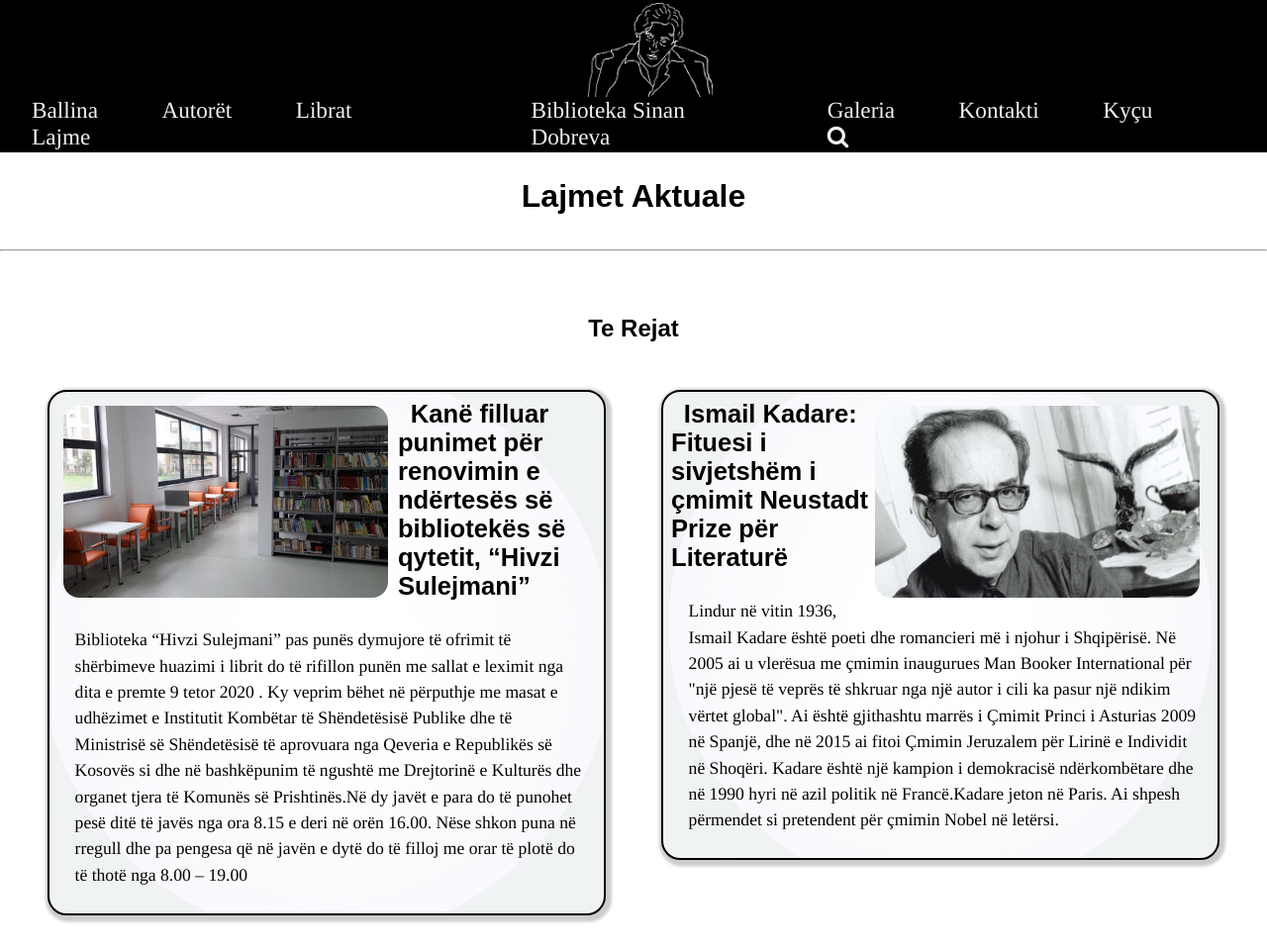
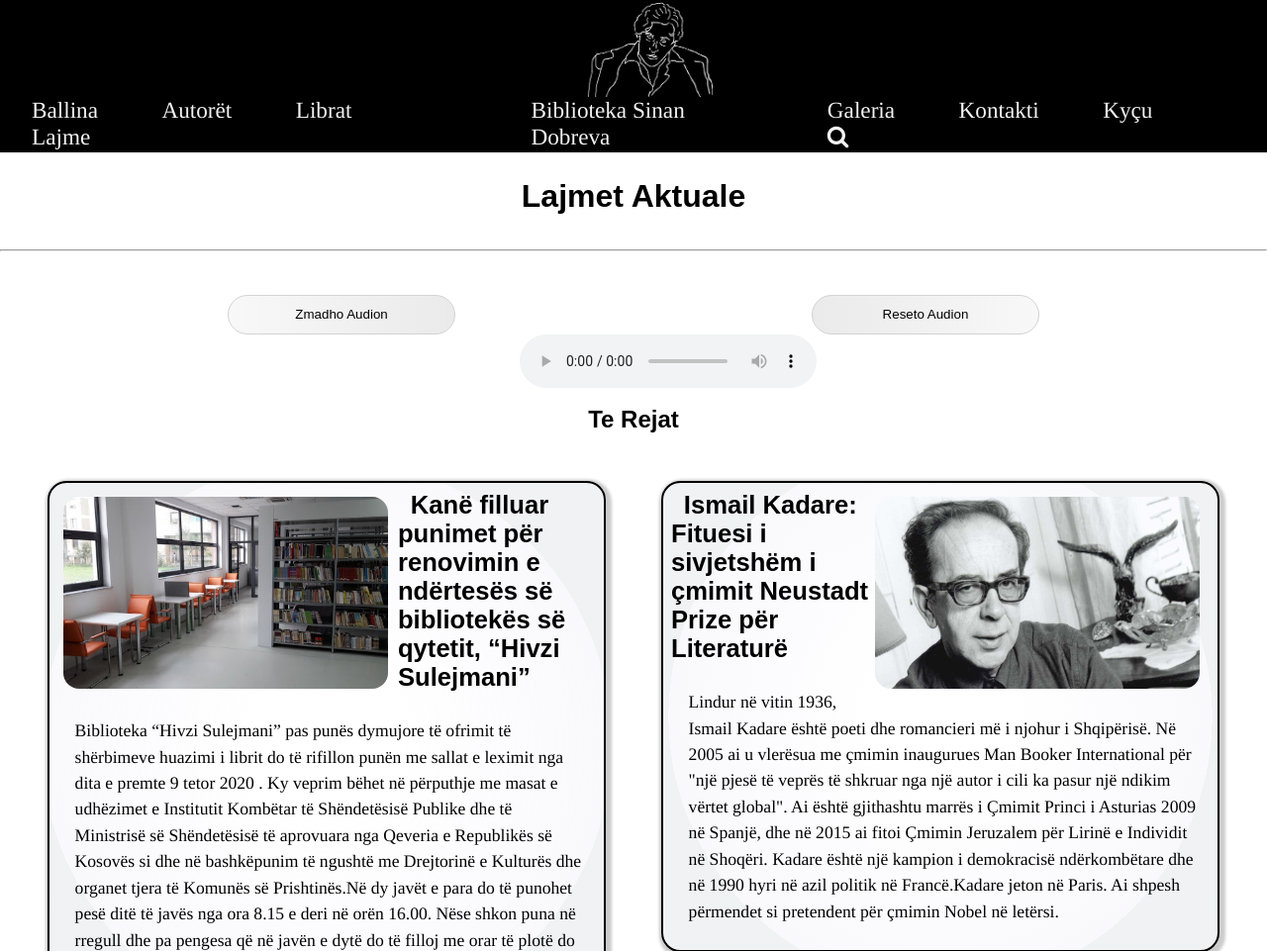
Before and after one commit to samiri32/ProgramimiInternet_Gr10, a PHP site: page /HTML/lajmi.html in a window 1280 px wide. Shown: the part 20-981 px from the top of the page at 99% size. Run offline with PHP 8.4, Linux system fonts and the light colour scheme.

Commit message:
audio lajme

```diff
--- a/CSS/lajmi.css
+++ b/CSS/lajmi.css
@@ -468,7 +468,29 @@
 
   }
 
+  .boxat {
+    border: 1px solid lightgrey;
+    border-radius: 25px;
+    background-image: linear-gradient(to right, rgba(255, 255, 255, 0.568), rgba(0, 0, 0, 0.021));
+    width: 17.2em;
+    height: 3em;
+    margin:auto;
+    margin-top:0em;
+    padding-bottom: 0em;
+    padding-top:0em;
+    }
 
+    .boxat1 {
+      border: 1px solid lightgrey;
+      border-radius: 25px;
+      background-image: linear-gradient(to right,  rgba(0, 0, 0, 0.021), rgba(255, 255, 255, 0.568));
+      width: 17.2em;
+      height: 3em;
+      margin:auto;
+      margin-top:0em;
+      padding-bottom: 0em;
+      padding-top:0em;
+    }
 
   .lyst {
     border: 1px solid lightgrey;
@@ -540,8 +562,7 @@
     all:none;
     float:none !important;
     background-color:white;
-    margin-left:26.8vw !important;
-    margin-top:0.2em !important;
+    margin:auto !important;
     display: block !important;
     min-height: 50%;
     min-width: 46%;
@@ -553,12 +574,13 @@
     min-width: 46%;
     max-width: 46%;
     margin:auto !important;
+    margin-top: 1em !important;
     border-radius:15px;
     display:block !important ;
     background-color: white;
     color:black;
-    margin-top:30em;
     text-align:center;
+    line-height:1.45em !important;
   }
 
 
--- a/HTML/extra2.html
+++ b/HTML/extra2.html
@@ -121,6 +121,7 @@ $(document).ready(function(){
   });
 
 
+  // qyky osht te lajmet
   $("#animacioni").click(function(){
     var div = $(".konga");
     div.animate({left: '35em'}, "slow");
--- a/HTML/lajmi.html
+++ b/HTML/lajmi.html
@@ -42,8 +42,6 @@
             </script>
 
 
-
-    </script>
     <style>
         * {
             box-sizing: border-box;
@@ -135,6 +133,12 @@
             transition-delay: 0s;
         }
 
+        .konga{
+        left:41vw;
+        position:absolute;
+        }
+
+
         .search-form {
             position: absolute;
             top: 8em;
@@ -170,6 +174,56 @@
         }
 
     </style>
+
+<script src="https://ajax.googleapis.com/ajax/libs/jquery/3.5.1/jquery.min.js"></script>
+<script>
+
+var currentZoom = 1.0;
+
+    $(document).ready(function () {
+         $('#ZoomIn').click(
+             function () {
+                 var div = $(".konga");
+                 div.animate({left: '33vw'}, "slow");
+             })
+
+        $('#ZoomIn').click(
+        function () {
+            $('.konga').animate({ 'zoom': currentZoom += .2 }, 'slow');
+        })
+
+    });
+
+
+</script>
+
+<script>
+
+    var currentZoom = 1.0;
+
+        $(document).ready(function () {
+
+
+            $('#ZoomReset').click(
+            function () {
+                currentZoom = 1.0;
+                $('.konga').animate({ 'zoom': 1 }, 'slow');
+            })
+
+            $('#ZoomReset').click(
+            function () {
+
+                $(".konga").css('left', function(){ return $(this).offset().left; })
+                .animate({"left":"41vw"}, "slow");
+            })
+
+
+        });
+
+
+    </script>
+
+
 </head>
 
 
@@ -178,6 +232,7 @@
 <body>
     <title>Lajmet</title>
     <div class="header"></div>
+
 
     <div class="topnav">
         <div class="majtas">
@@ -216,18 +271,33 @@
 
 
 
-    <div class="title">
+    <div class="title" >
 
         <h1>Lajmet Aktuale</h1>
-
     </div>
     <hr>
     <br>
     <br>
 
+    <div class="prk">
+        <div style="display:inline; margin-left:18vw;">
+    <button class="boxat" id="ZoomIn">Zmadho Audion</button>
+        </div>
+        <div style="display:inline; float:right; margin-right:18vw;">
+    <button class="boxat1" id="ZoomReset">Reseto Audion</button>
+        </div>
+    </div>
+        <div class="konga">
+          <audio id="audio" controls>
+            <source src="../img/Muharrem Qena Mallengjimi.mp3" type="audio/mpeg">
+          Shnosh :/
+          </audio>
+        </div>
+
+    </body>
     <body onload="showSlides(1)">
         <div class="gridat">
-            <h2 style="color: black; text-align:center;">Te Rejat</h2>
+            <h2 style="color: black; text-align:center; margin-top:3em;">Te Rejat</h2>
 
             <div class="usage">
                 <div class="lajmet">
@@ -432,18 +502,13 @@
                             <div class="modal">
                                 <span class="close">×</span>
                                 <img class="modal-content" src="../img/Aktiviteti.png">
-                                <div class="tekstimodal">
-                                <p >Në kuadër të festivalit PrishtinaLexon, banorët e kryeqytetit patën mundësinë të regjistrohen pa pagesë në të gjitha degët e Bibliotekës "Hivzi Sulejmani", kjo një gjë e cila u mirëpritë nga të gjithë qytetarët pa dallim, ndërsa në sheshin "Zahir Pjaziti",
-                                    nga të gjithë lexuesit u shpallën lexuesit e dalluar të Komunës së Prishtinës, duke përfshirë të gjitha grupmoshat, si në vijim:</p>
+                                <p class="tekstimodal"> Në kuadër të festivalit PrishtinaLexon, banorët e kryeqytetit patën mundësinë të regjistrohen pa pagesë në të gjitha degët e Bibliotekës "Hivzi Sulejmani", kjo një gjë e cila u mirëpritë nga të gjithë qytetarët pa dallim, ndërsa në sheshin "Zahir Pjaziti",
+                                    nga të gjithë lexuesit u shpallën lexuesit e dalluar të Komunës së Prishtinës, duke përfshirë të gjitha grupmoshat, si në vijim:<br> Era Dragusha, nxënëse;<br> Flamur Foniqi, student;<br> Hazir Mehmeti, pensionist;<br>
+                                    Tre lexuesit e vitit morën mirënjohje dhe libra, dhuratë nga libraria "Dukagjiin", Biblioteka "Hivzi Sulejmani" dhe Aleanca franceze. Kryetari i qytetit shfrytëzoi rastin të inkurajojë të gjithë të rinjët të lexojnë sa më shumë duke pasur parasysh se niveli i të lexuarit në vendin
+                                     tonë nuk është i kënaqshëm.
 
-                                    <ol>
-                                        <li>Era Dragusha, nxënëse;</li>
-                                        <li>Flamur Foniqi, student;</li>
-                                        <li>Hazir Mehmeti, pensionist;</li>
-                                    </ol>
-                                <p >
-                                    Tre lexuesit e vitit morën mirënjohje dhe libra, dhuratë nga libraria "Dukagjiin", Biblioteka "Hivzi Sulejmani" dhe Aleanca franceze.
-                                </p></div>
+                                </p>
+
                             </div>
                             <span class="titulli1"> Aktiviteti Prishtina lexon</span>
 
```
